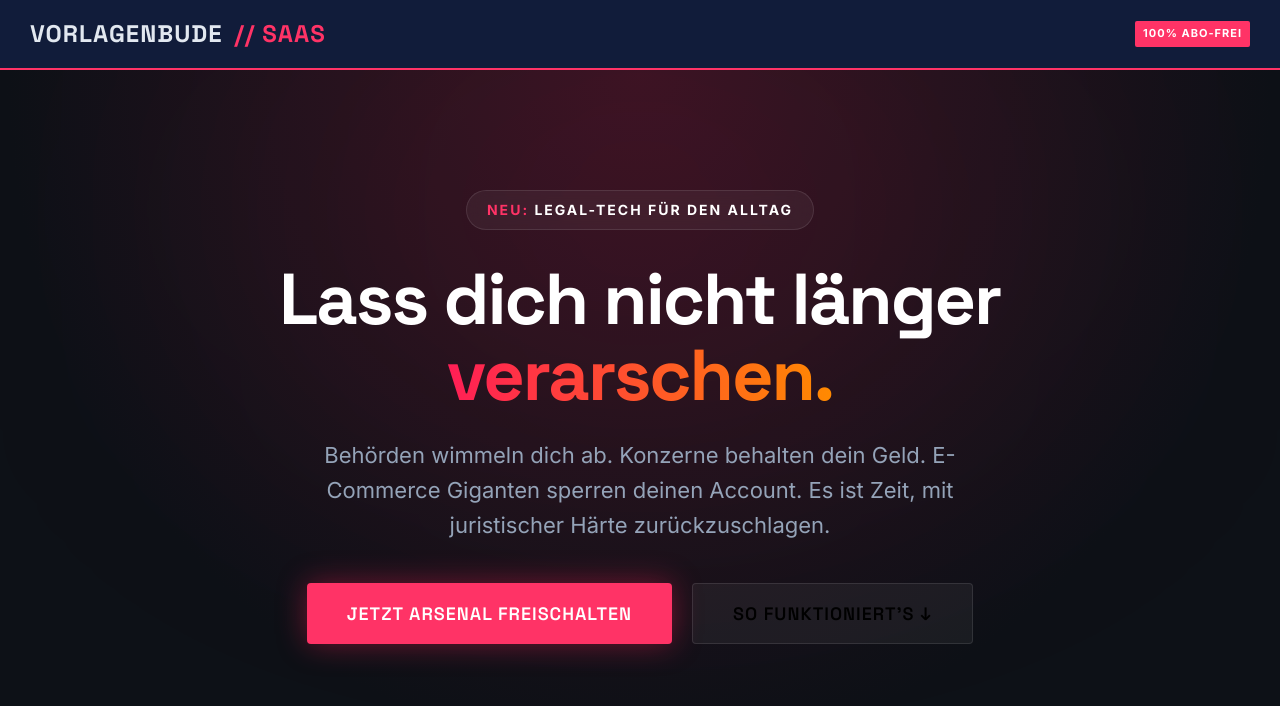
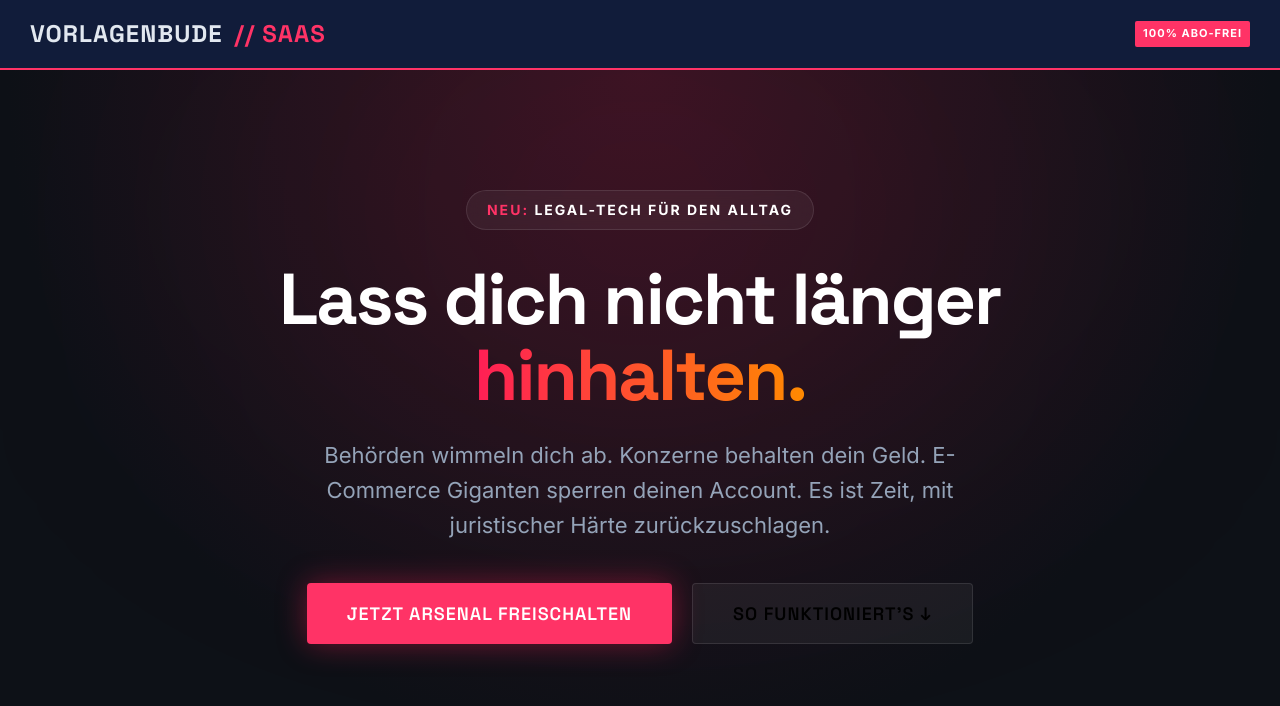
Before and after one commit to olli1270baok/RealLife, a Next.js app: page / in a window 1280 px wide. Shown: the top 706 px of the page. Built offline with nearby package versions, Linux system fonts and the light colour scheme.

Commit message:
fix: make landing page copy more professional

```diff
--- a/src/app/page.tsx
+++ b/src/app/page.tsx
@@ -33,7 +33,7 @@ export default function LandingPage() {
               background: 'linear-gradient(90deg, #ff1e56 0%, #ff8a00 100%)',
               WebkitBackgroundClip: 'text',
               WebkitTextFillColor: 'transparent'
-            }}>verarschen.</span>
+            }}>hinhalten.</span>
           </h1>
 
           <p style={{ fontSize: '22px', color: 'var(--muted)', maxWidth: '650px', margin: '0 auto 40px', lineHeight: '1.6' }}>
```
